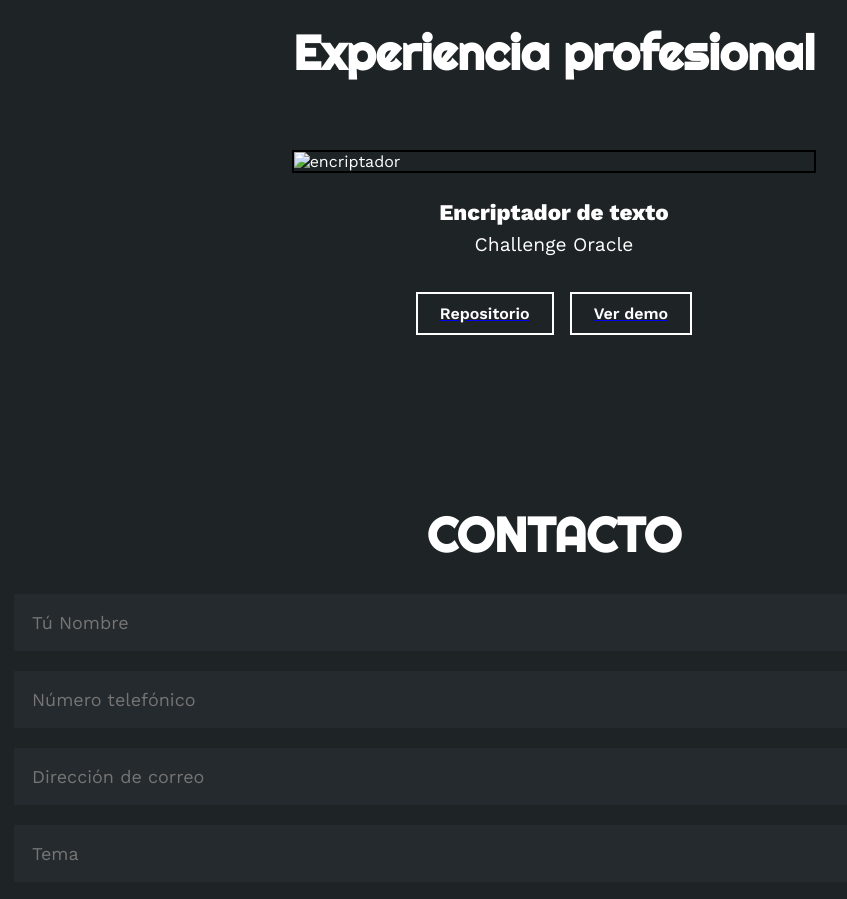
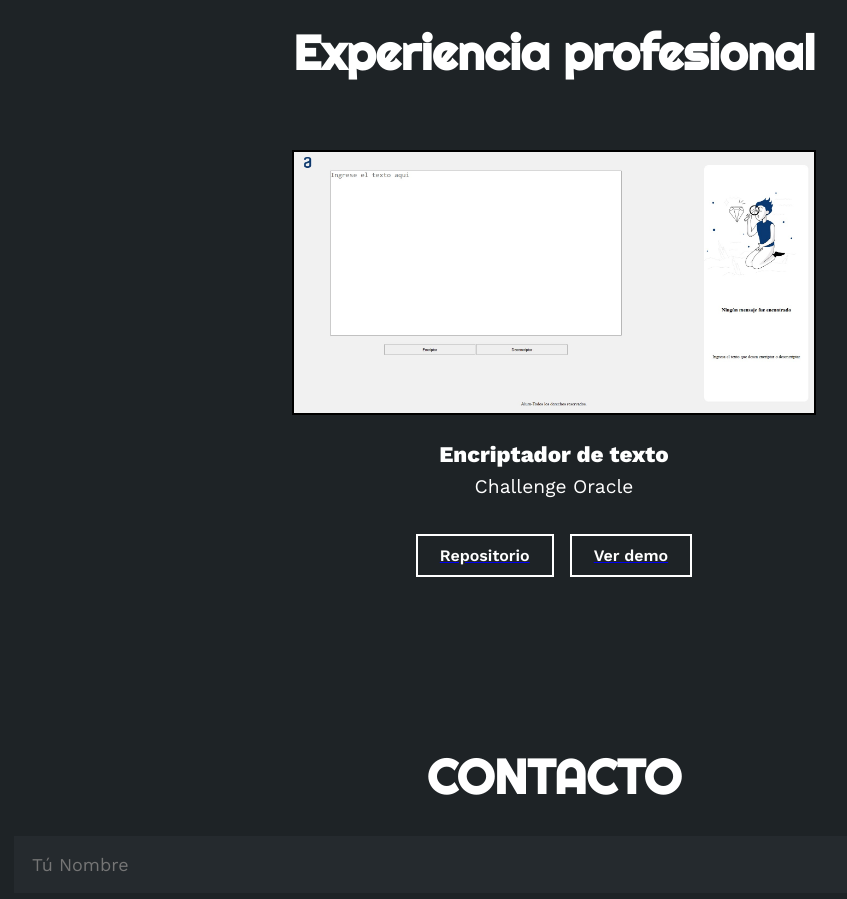
Before and after one commit to ZASKE99/Portafolio-v2, a plain HTML site: page index.html in a window 1280 px wide. Shown: the part 2203-3102 px from the top of the page, without its empty margins (86-933 px from the left). Drawn offline with nearby package versions, Linux system fonts and the light colour scheme; the site is published under a folder, as on GitHub Pages, so addresses that start at the root find nothing; a script that the page names is missing.

Commit message:
Se arreglo la linea 151 para que se pueda mostrar la imagen

```diff
--- a/index.html
+++ b/index.html
@@ -148,7 +148,7 @@
                 <section class="experiencia" id="experiencia">
                     <h2 class="experiencia__titulo-principal">Experiencia profesional</h2>
                     <div class="experiencia__card">
-                        <img src="/Imagenes/encriptador.jpg" alt="encriptador" class="experiencia__img">
+                        <img src="Imagenes/encriptador.jpg" alt="encriptador" class="experiencia__img">
                         <div class="card__info">
                         <h2 class="experiencia__titulo">Encriptador de texto</h2>
                         <h2 class="experiencia__descripcion">Challenge Oracle</h2>
```
